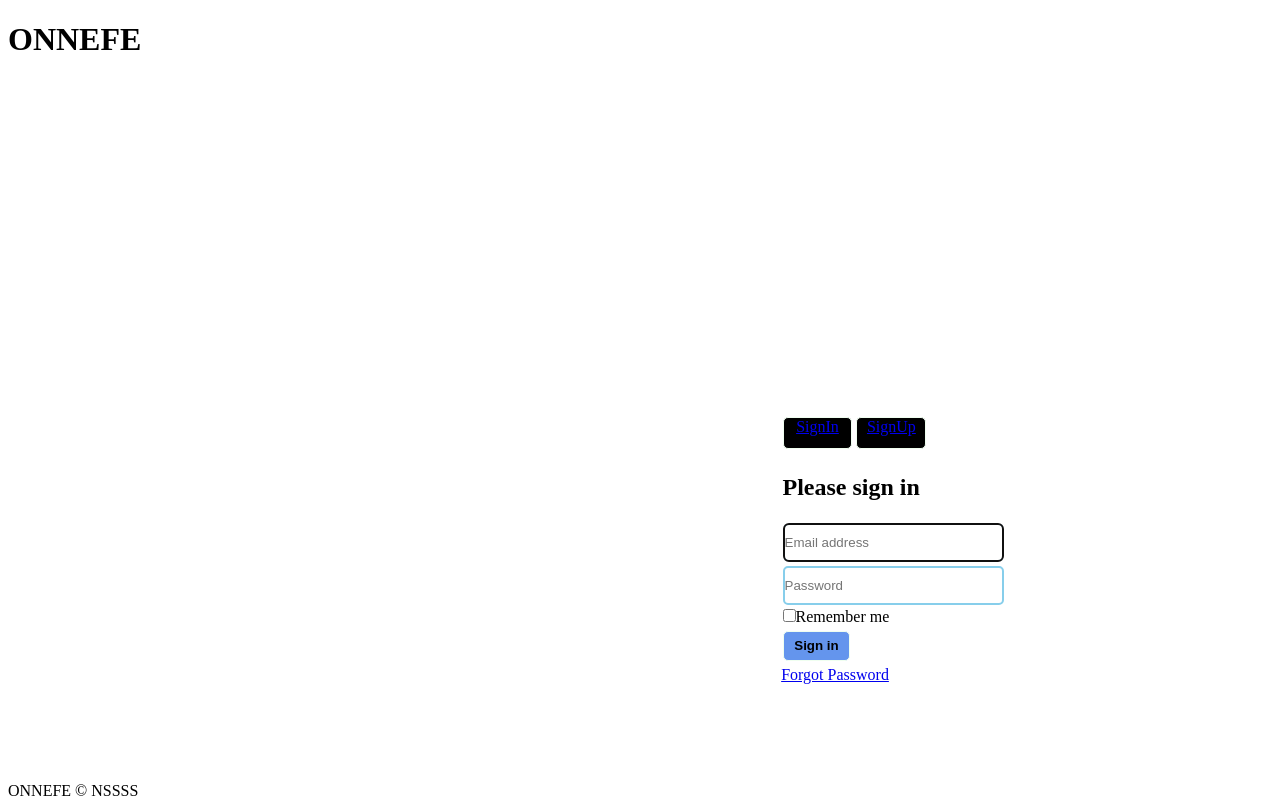
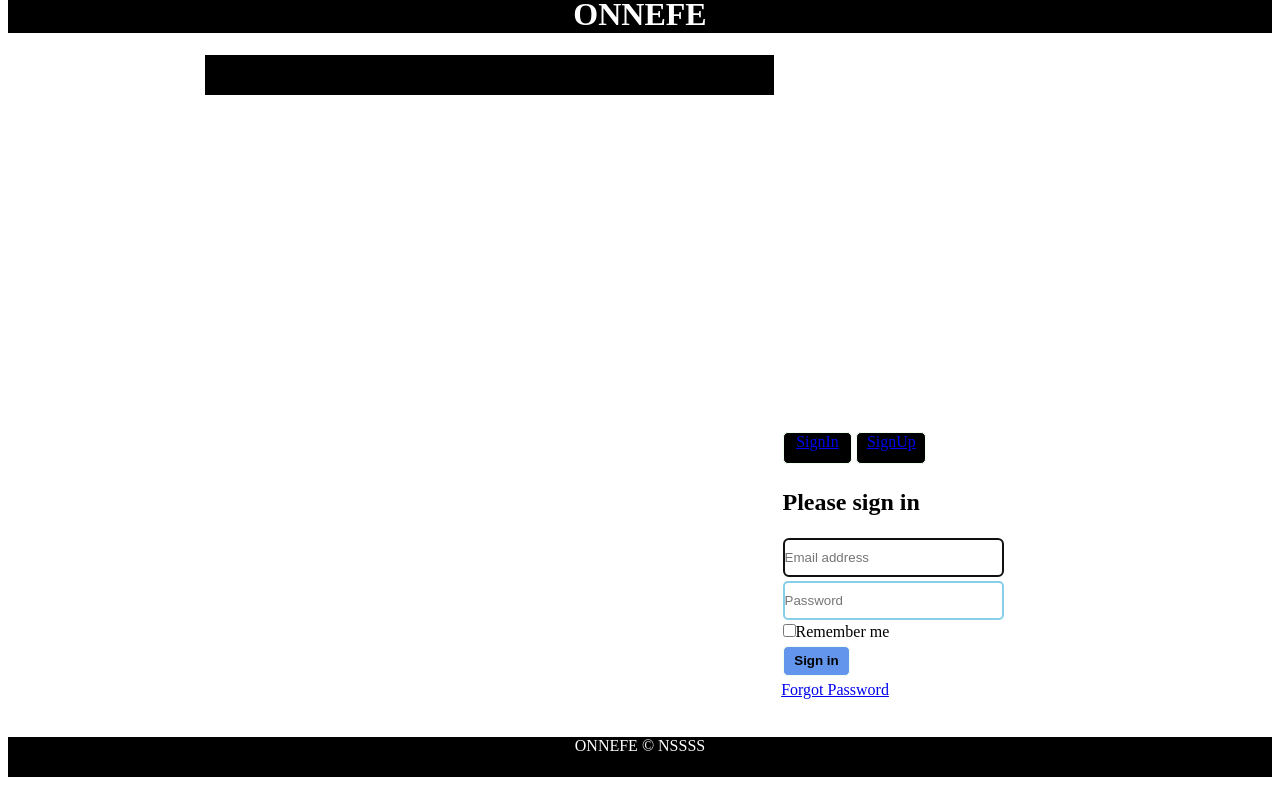
Before and after one commit to Sonu654/onnefe, a PHP site: page / in a window 1280 px wide. Run offline with PHP 8.4, Linux system fonts and the light colour scheme; data that the repository does not hold is empty.

Commit message:
Navigation
Change on Navigation

```diff
--- a/assets/css/cascade.css
+++ b/assets/css/cascade.css
@@ -77,3 +77,23 @@
 .btn-submit:hover{
     background-color: greenyellow;
 }
+
+.header{
+    margin-top: -2%;
+    height: auto;
+    background: black;
+    color: white;
+    text-align: center;
+}
+
+footer{
+    bottom: 0px;
+    text-align: center;
+    margin-top:3%;
+    position: relative;
+    height:40px;
+    color: white;
+    background: black;
+    width:100%;
+    vertical-align: bottom;
+}
--- a/database.php
+++ b/database.php
@@ -7,11 +7,11 @@
 mysql_select_db($database, $con) or die(mysql_error()); //select database
 
 function get_news_all() {
-    $qry1 = "select * from news n order by news_id DESC";
+    $qry1 = "select * from news order by news_id DESC";
     if ($result = mysql_query($qry1)) {
         while ($res = mysql_fetch_array($result)) {
             ?>
-            <div class="row" style="background:  #999; vertical-align: baseline; border:solid 1px red;">
+            <div class="row" style="background:  #999; vertical-align: baseline;">
                 <div class="col-sm-12" style='border: solid black 1px;' >
                     <h4><?php echo $res['news_heading']; ?></h4>
                 </div>
@@ -25,20 +25,20 @@
             ?>
             <div class='row' style='margin: 0px; text-align: center;'>
 
-                 <div class="col-sm-3" style='float:left;'>
-                     <h4><?php echo $category_name; ?></h4>
-                 </div>
+                <div class="col-sm-3" style='float:left;'>
+                    <h4><?php echo $category_name; ?></h4>
+                </div>
                 <div class="col-sm-3" style='margin-left:10%;'>
 
-                    <?php if($res['nat_int']){
-                        $NatInt="International";
-                    }else{
-                        $NatInt="National";
+                    <?php
+                    if ($res['nat_int']) {
+                        $NatInt = "International";
+                    } else {
+                        $NatInt = "National";
                     }
-
                     ?>
-                    <h4><?php echo $NatInt;?></h4>
-                 </div>
+                    <h4><?php echo $NatInt; ?></h4>
+                </div>
                 <div class="col-sm-3" style='float:right;'>
                     <h4> <?php echo $res['date'] . ',' . $res['time']; ?></h4>
                 </div>
@@ -80,12 +80,12 @@
     $i = 0;
     $qry = mysql_query("select category_name from category");
     while ($result = mysql_fetch_array($qry) and $i < 5) {
-        ?> <nav>
-
-            <a href="#" class="<?php echo $result['category_name']; ?>">
+        ?>
+<div class="btn-link col-sm-2" style="margin-left: 12px;">
+            <a href="#" href="<?php echo $result['category_name'].".php"; ?>">
                 <?php echo $result['category_name']; ?> </a>
 
-        </nav>
+        </div>
         <?php
         $i++;
     }
--- a/footer.php
+++ b/footer.php
@@ -1,6 +1,7 @@
-<footer style="bottom: 0px; color: black; text-align: center; margin-top:3%; position: fixed">
+<footer>
     ONNEFE &copy; NSSSS
 </footer>
+</body>
 </html>
     <?php
 
--- a/header.php
+++ b/header.php
@@ -13,10 +13,10 @@
         <title><?php echo $title; ?></title>
     </head>
     <body>
-        <header> <h1>ONNEFE</h1></header>
-  <?php
+        <header class="header"> <h1>ONNEFE</h1></header>
 
 
+ <?php
 
 
 /*
--- a/index.php
+++ b/index.php
@@ -1,4 +1,5 @@
-<?php $title = "Login";
+<?php
+$title = "Login";
 require_once 'header.php';
 ?>
 <div class="containner">
@@ -6,12 +7,18 @@
     <div class="row">
         <div class="col-sm-8" style="">
             <div class="row">
-<?php get_nav_bar(); ?>
+                <div class="col-sm-12" style=" height: 40px; vertical-align: bottom; background: black; color: white;" >
+                    <nav>
+                        <?php get_nav_bar(); ?>
+                    </nav>
+                </div>
             </div>
             <div class='row'>
-               <marquee direction="up" style="marquee-style: alternate; height:600px;  marquee-loop: infinite; marquee-speed: normal" >
+                <div>
+                    <marquee direction="up" style="marquee-style: alternate; height:600px;  marquee-loop: infinite; marquee-speed: normal" >
                         <?php get_news_all(); ?>
-                </marquee>
+                    </marquee>
+                </div>
             </div>
         </div>
         <div class="col-sm-4">
@@ -40,7 +47,7 @@
                     </div>
                 </form>
             </div>
-            <a href="forgot.php">Forgot Password </a>
+            <a href="forgot.php">Forgot Password</a>
         </div>
     </div>
 </div>
```
Also changed, not shown: nbproject/private/private.xml (added, +11 -0 lines), 1 other file.
